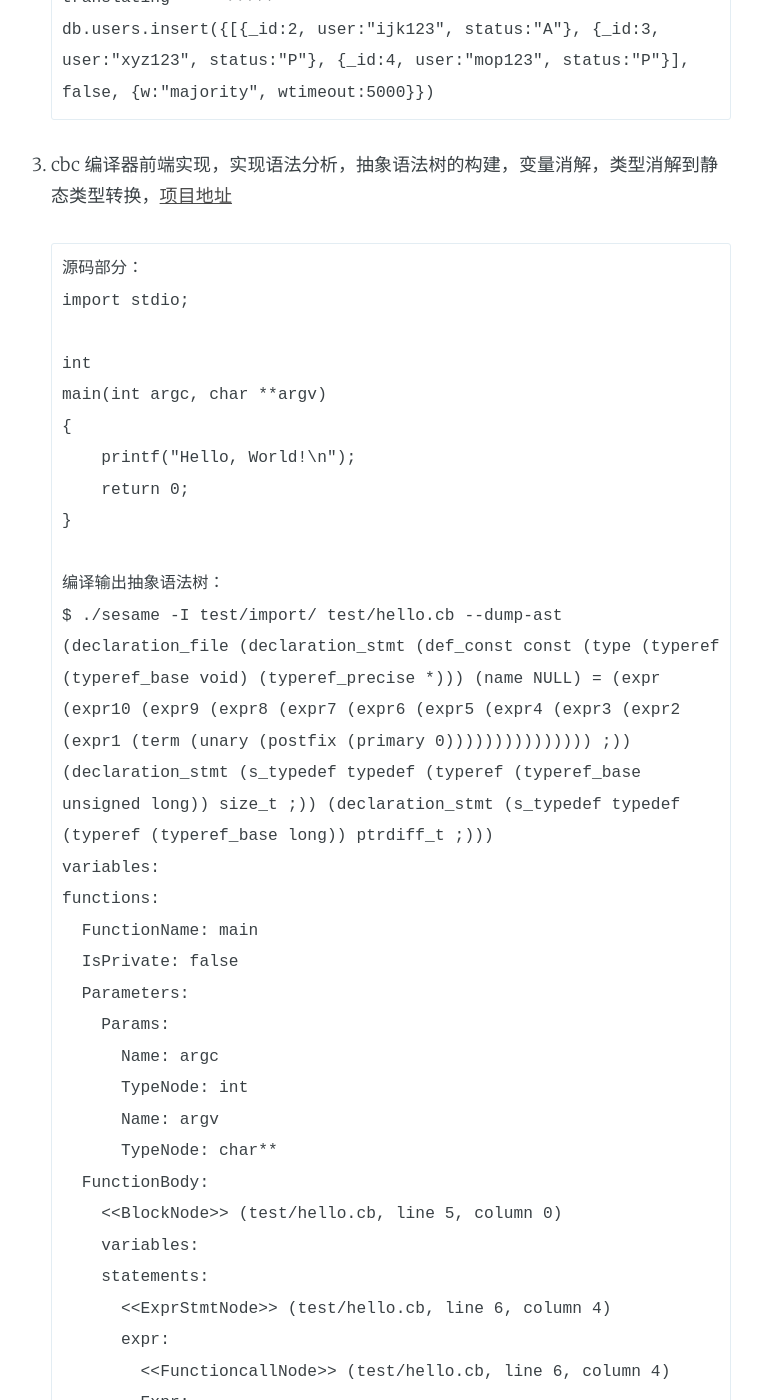
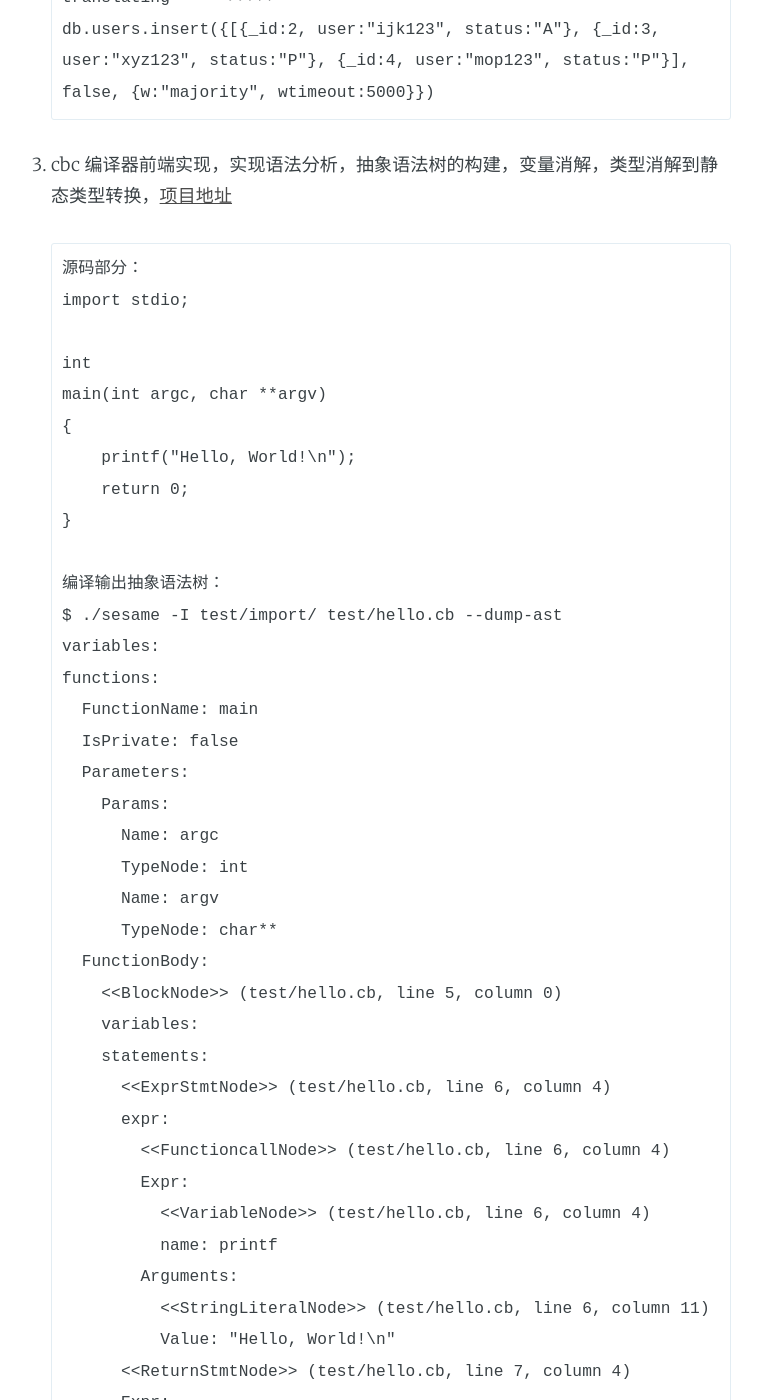
Before and after one commit to small-cat/small-cat.github.io, a Jekyll site: the page built from about.md, in a window 1280 px wide and 1400 px high, scrolled down 4142 px. Shown: the whole window, without its empty margins (264-1026 px from the left). Built offline with Jekyll 4.4.1, drawn with Linux system fonts in a browser that asks for light colours; comment, search, counter and statistics services are not loaded; some of the changed text lies outside the part shown.

Commit message:
update about.md

```diff
--- a/about.md
+++ b/about.md
@@ -124,7 +124,6 @@ title: 个人简历
 
    编译输出抽象语法树：
    $ ./sesame -I test/import/ test/hello.cb --dump-ast
-   (declaration_file (declaration_stmt (def_const const (type (typeref (typeref_base void) (typeref_precise *))) (name NULL) = (expr (expr10 (expr9 (expr8 (expr7 (expr6 (expr5 (expr4 (expr3 (expr2 (expr1 (term (unary (postfix (primary 0))))))))))))))) ;)) (declaration_stmt (s_typedef typedef (typeref (typeref_base unsigned long)) size_t ;)) (declaration_stmt (s_typedef typedef (typeref (typeref_base long)) ptrdiff_t ;)))
    variables:
    functions:
      FunctionName: main
```
